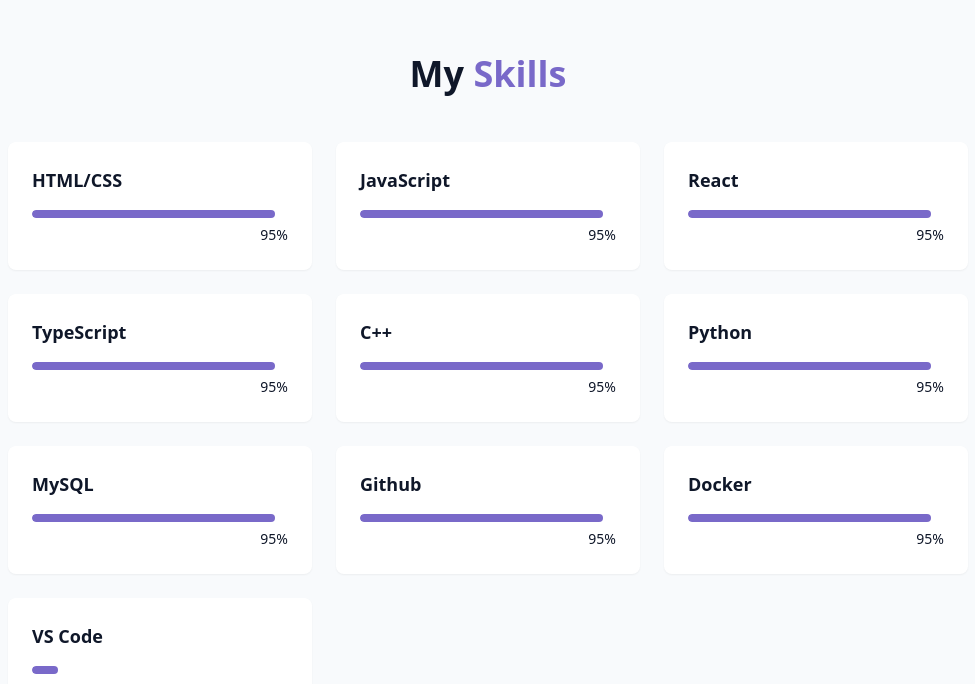
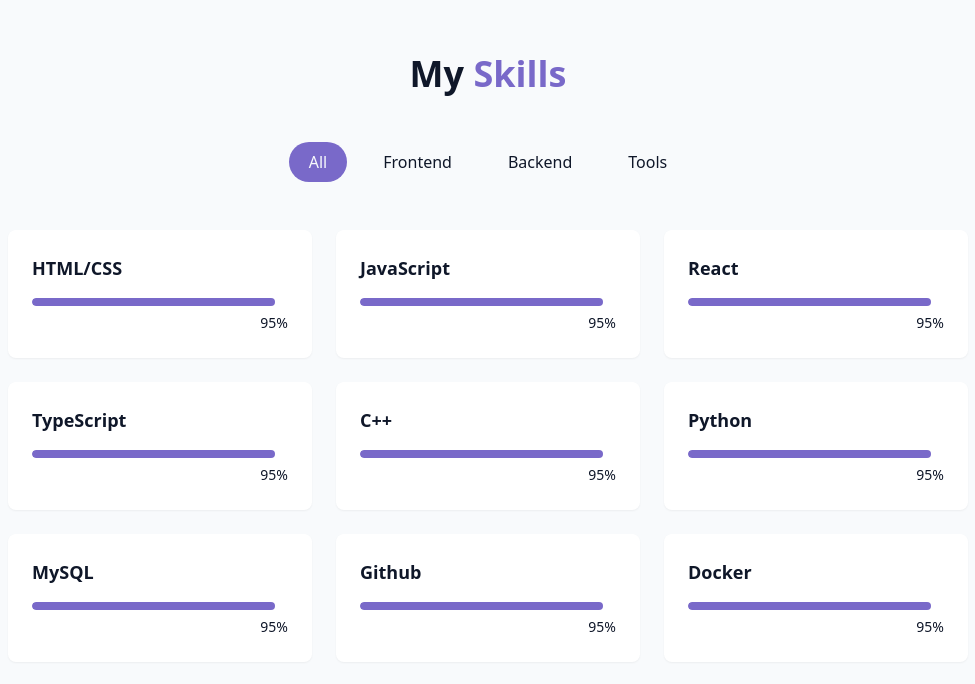
Before and after one commit to geers15/portfolioWebsite, a React (Vite) app: page / in a window 1280 px wide. Shown: the part 1548-2232 px from the top of the page, without its empty margins (152-1127 px from the left). Built offline with nearby package versions, Linux system fonts and the light colour scheme.

Commit message:
Skills Section completed

```diff
--- a/src/component/SkillsSection.jsx
+++ b/src/component/SkillsSection.jsx
@@ -1,3 +1,5 @@
+import {useState} from "react";
+import {cn} from "@/lib/utils.js";
 
 const skills=[
     {name:"HTML/CSS", level:95,category:"frontend"},
@@ -15,15 +17,28 @@
     {name:"VS Code", level:10,category:"tools"},
 ]
 
+const categories = ["all","frontend","backend", "tools"];
 
 export const SkillsSection = () => {
+    const [activeCategory, setActiveCategory] = useState("all")
+
+    const filteredSkills = skills.filter((skills) => activeCategory === "all" || skills.category === activeCategory)
     return <section id="skills" className="py-24 px-4 relative bg-secondary/30">
         <div className="container mx-auto max-w-5xl">
             <h2 className="text-3xl md:text-4xl font-bold mb-12 text-center">
                 My <span className="text-primary"> Skills </span>
             </h2>
+
+            <div className="flex flex-wrap justify-center gap-4 mb-12">
+                {categories.map((category, key) => (
+                    <button key={key} className={cn("px-5 py-2 rounded-full transition-colors duration-300 capitalize",
+                    activeCategory === category ? "bg-primary text-primary-foreground" : "bg-secondary/70 text-foreground hover:bd-secondary")} onClick={()=> setActiveCategory(category)}>
+                        {category}
+                    </button>
+                ))}
+            </div>
             <div className="grid grid-col-1 sm:grid-cols-2 lg:grid-cols-3 gap-6">
-                {skills.map((skill,key) => (
+                {filteredSkills.map((skill,key) => (
                     <div key={key} className="bg-card p-6 rounded-lg shadow-xs card-hover" >
                         <div className="text-left mb-4">
                             <h3 className="font-semibold text-lg">
```
